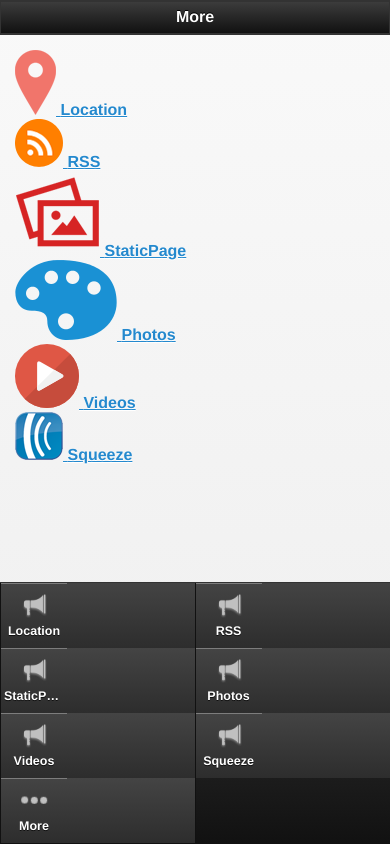
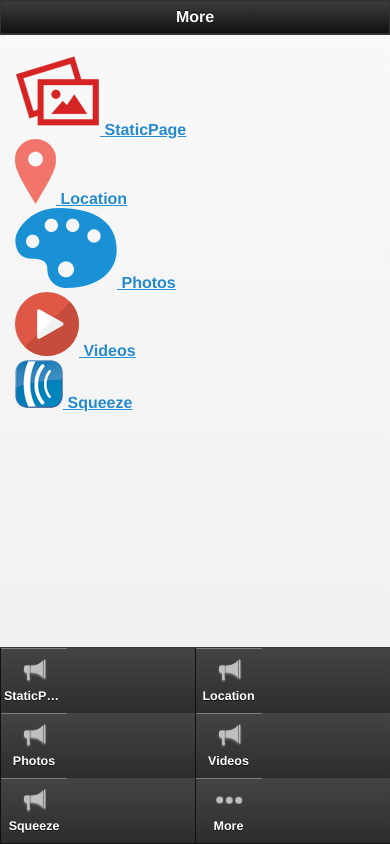
Before and after one commit to jarnailboparai/amy_testapp1_838, a plain HTML site: page more.html in a window 390 px wide. Drawn offline with Linux system fonts and the light colour scheme.

Commit message:
amy_testapp1_838

```diff
--- a/more.html
+++ b/more.html
@@ -95,29 +95,20 @@
                 <div class="owl-carousel owl-demo">
 
 			<div class="app_feature_list">
+			<a class="item link" href="staticpage_4397.html" rel="external" data-ajax="flase"  >
+																	<img src="images/staticpage.png " />
+										</a>
+		<a href="staticpage_4397.html" rel="external" data-ajax="flase"  >
+				<label>StaticPage</label>
+		</a>
+	</div>
+
+			<div class="app_feature_list">
 			<a class="item link" href="location_4395.html" rel="external" data-ajax="flase"  >
 																	<img src="images/location.png " />
 										</a>
 		<a href="location_4395.html" rel="external" data-ajax="flase"  >
 				<label>Location</label>
-		</a>
-	</div>
-
-			<div class="app_feature_list">
-			<a class="item link" href="rss_4396.html" rel="external" data-ajax="flase"  >
-																	<img src="images/rss_feeds.png " />
-										</a>
-		<a href="rss_4396.html" rel="external" data-ajax="flase"  >
-				<label>RSS</label>
-		</a>
-	</div>
-
-			<div class="app_feature_list">
-			<a class="item link" href="staticpage_4397.html" rel="external" data-ajax="flase"  >
-																	<img src="images/staticpage.png " />
-										</a>
-		<a href="staticpage_4397.html" rel="external" data-ajax="flase"  >
-				<label>StaticPage</label>
 		</a>
 	</div>
 
@@ -160,7 +151,7 @@
 
             <style> .nav-glyphish-example .ui-btn .ui-btn-inner { padding-top: 40px !important; width: 60px!important;}		.nav-glyphish-example .ui-btn .ui-icon { width: 30px!important; height: 30px!important; margin-left: -15px !important; box-shadow: none!important; -moz-box-shadow: none!important; -webkit-box-shadow: none!important; -webkit-border-radius: 0 !important; border-radius: 0 !important; }#tab1 .ui-icon { background:  url("icons_tech_1579.png") 50% 50% no-repeat; background-size: 50px 50px; }#tab2 .ui-icon { background:  url("icons_communication_1092.png") 50% 50% no-repeat; background-size: 50px 50px; }#tab3 .ui-icon { background:  url("64Px_-_504-11.png") 50% 50% no-repeat; background-size: 30px 30px; }#tab4 .ui-icon { background:  url("64Px_-_504-210.png") 50% 50% no-repeat; background-size: 30px 30px; }#tab5 .ui-icon { background:  url("more.png") 50% 50% no-repeat; background-size: 30px 30px; }</style>
 
-            <div data-role="footer" data-position="fixed" class="nav-glyphish-example" data-id="myfooter" data-theme="a" data-tap-toggle="false"><div data-role="navbar" class="nav-glyphish-example"><ul><li><a href="location_4395.html" id="tab2" data-icon="custom" rel="external"  data-gourl="location_4395.html" class="" onclick="window.open('location_4395.html','_self', 'location=yes')">Location</a></li><li><a href="rss_4396.html" id="tab2" data-icon="custom" rel="external"  data-gourl="rss_4396.html" class="" onclick="window.open('rss_4396.html','_self', 'location=yes')">RSS</a></li><li><a href="staticpage_4397.html" id="tab2" data-icon="custom" rel="external"  data-gourl="staticpage_4397.html" class="" onclick="window.open('staticpage_4397.html','_self', 'location=yes')">StaticPage</a></li><li><a href="photosub_4398.html" id="tab2" data-icon="custom" rel="external"  data-gourl="photosub_4398.html" class="" onclick="window.open('photosub_4398.html','_self', 'location=yes')">Photos</a></li><li><a href="video_4399.html" id="tab2" data-icon="custom" rel="external"  data-gourl="video_4399.html" class="" onclick="window.open('video_4399.html','_self', 'location=yes')">Videos</a></li><li><a href="aweber.html" id="tab2" data-icon="custom" rel="external"  data-gourl="aweber.html" class="" onclick="window.open('aweber.html','_self', 'location=yes')">Squeeze</a></li><li><a href="more.html" id="tab5" data-icon="custom" rel="external">More</a></li></ul></div></div>
+            <div data-role="footer" data-position="fixed" class="nav-glyphish-example" data-id="myfooter" data-theme="a" data-tap-toggle="false"><div data-role="navbar" class="nav-glyphish-example"><ul><li><a href="staticpage_4397.html" id="tab2" data-icon="custom" rel="external"  data-gourl="staticpage_4397.html" class="" onclick="window.open('staticpage_4397.html','_self', 'location=yes')">StaticPage</a></li><li><a href="location_4395.html" id="tab2" data-icon="custom" rel="external"  data-gourl="location_4395.html" class="" onclick="window.open('location_4395.html','_self', 'location=yes')">Location</a></li><li><a href="photosub_4398.html" id="tab2" data-icon="custom" rel="external"  data-gourl="photosub_4398.html" class="" onclick="window.open('photosub_4398.html','_self', 'location=yes')">Photos</a></li><li><a href="video_4399.html" id="tab2" data-icon="custom" rel="external"  data-gourl="video_4399.html" class="" onclick="window.open('video_4399.html','_self', 'location=yes')">Videos</a></li><li><a href="aweber.html" id="tab2" data-icon="custom" rel="external"  data-gourl="aweber.html" class="" onclick="window.open('aweber.html','_self', 'location=yes')">Squeeze</a></li><li><a href="more.html" id="tab5" data-icon="custom" rel="external">More</a></li></ul></div></div>
 
         </div>
 
```
Also changed, not shown: index.html (+9 -18 lines).
